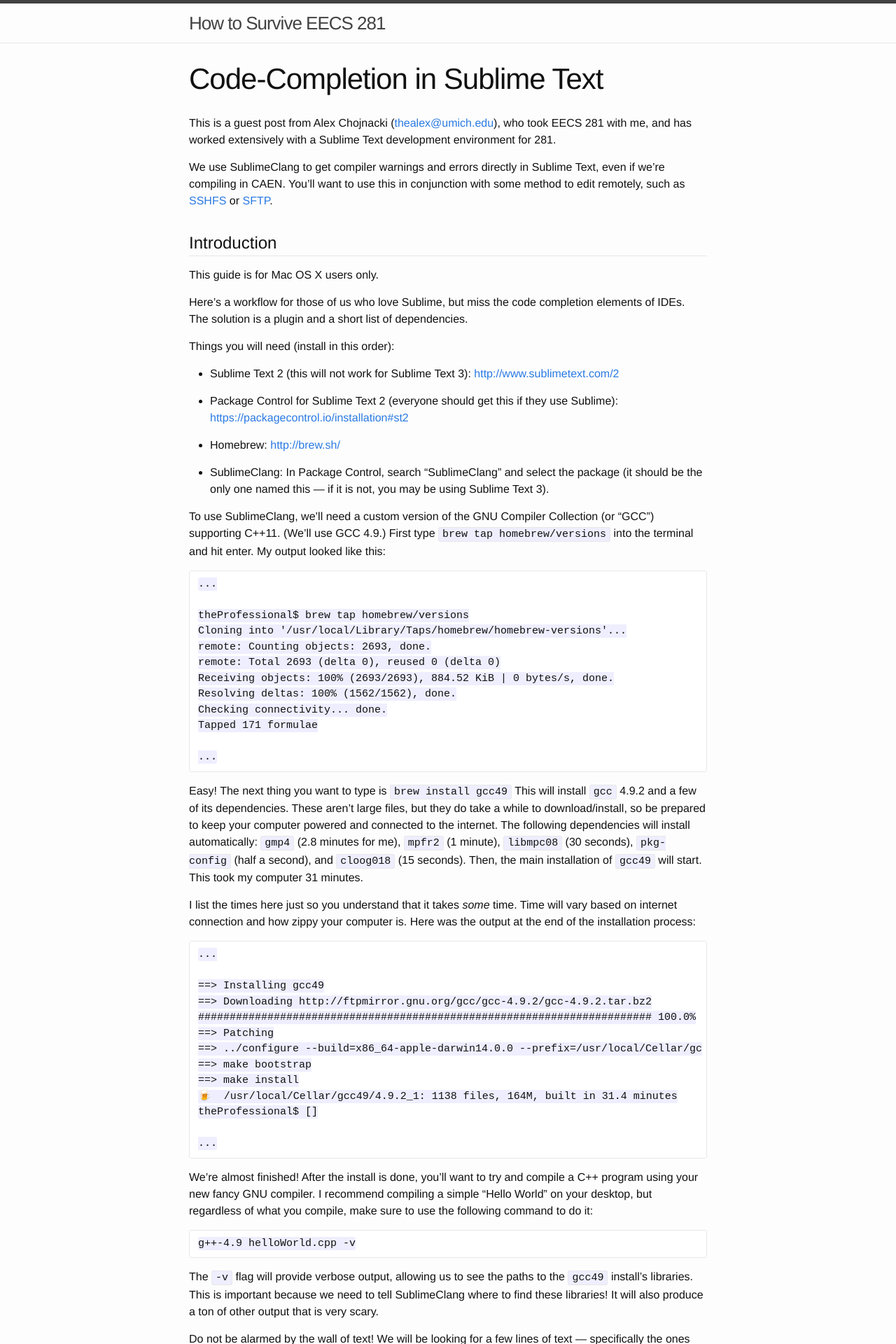
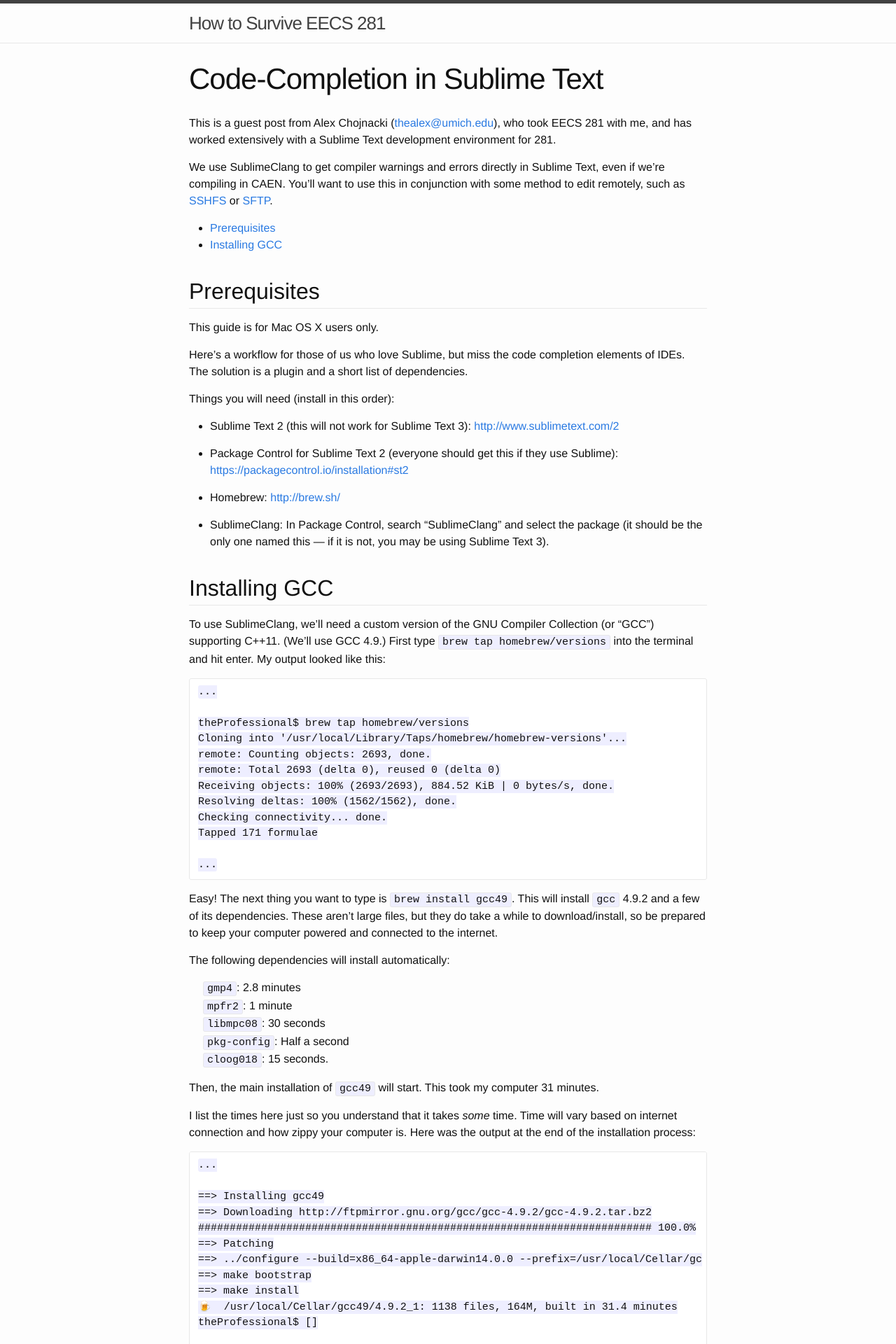
Before and after one commit to arxanas/how-to-survive-eecs-281, a Jekyll site: the page built from _posts/2015-01-21-sublime-clang.md, in a window 1280 px wide. Shown: the top 1920 px of the page at 70% size. Built offline with Jekyll 4.4.1, drawn with Linux system fonts in a browser that asks for light colours.

Commit message:
Add working example picture to Sublime Clang article

```diff
--- a/_posts/2015-01-21-sublime-clang.md
+++ b/_posts/2015-01-21-sublime-clang.md
@@ -19,7 +19,10 @@
   [sshfs]: {{ site.baseurl }}/dealing-with-caen/
   [sftp]: http://rdxiang.github.io/programming/sublime-sftp/
 
-# Introduction
+* toc
+{:toc}
+
+## Prerequisites
 
 This guide is for Mac OS X users only.
 
@@ -41,6 +44,7 @@
     package (it should be the only one named this --- if it is not, you may be
 using Sublime Text 3).
 
+## Installing GCC
 
 To use SublimeClang, we'll need a custom version of the GNU Compiler Collection
 (or "GCC") supporting C++11. (We'll use GCC 4.9.) First type `brew tap
@@ -59,13 +63,30 @@
 
     ...
 
-Easy! The next thing you want to type is `brew install gcc49` This will install
+Easy! The next thing you want to type is `brew install gcc49`. This will install
 `gcc` 4.9.2 and a few of its dependencies. These aren't large files, but they do
 take a while to download/install, so be prepared to keep your computer powered
-and connected to the internet. The following dependencies will install
-automatically: `gmp4` (2.8 minutes for me), `mpfr2` (1 minute), `libmpc08` (30
-seconds), `pkg-config` (half a second), and `cloog018` (15 seconds). Then, the
-main installation of `gcc49` will start. This took my computer 31 minutes.
+and connected to the internet.
+
+The following dependencies will install automatically:
+
+`gmp4`
+: 2.8 minutes
+
+`mpfr2`
+: 1 minute
+
+`libmpc08`
+: 30 seconds
+
+`pkg-config`
+: Half a second
+
+`cloog018`
+: 15 seconds.
+
+Then, the main installation of `gcc49` will start.  This took my computer 31
+minutes.
 
 I list the times here just so you understand that it takes *some* time. Time
 will vary based on internet connection and how zippy your computer is. Here was
@@ -166,9 +187,11 @@
 
 We're done with all the installation! You should be able to open your
 `helloWorld.cpp` from earlier and add something incorrect. Save the file
-(`command + s`) and watch the errors pop up in the console below! Taking the
+(<kbd>Cmd+s</kbd>) and watch the errors pop up in the console below! Taking the
 semicolon off the end or using a vector without including `<vector>` should be
 enough to throw an error.
+
+{% image exampleError.png "Compile error showing in Sublime Text." %}
 
 This means that you can open projects with Sublime Text 2 and have them link and
 compile correctly --- allowing you access to autocompletion for the entire
--- a/_sass/_site.scss
+++ b/_sass/_site.scss
@@ -69,3 +69,30 @@
 .blank-page {
     height: 500px;
 }
+
+.post-content dl {
+    margin-left: 20px;
+
+    dt {
+        display: inline;
+        font-weight: bold;
+
+        code, pre {
+            font-weight: normal;
+        }
+
+        &:after {
+            content: ":";
+            font-weight: normal;
+        }
+    }
+
+    dd {
+        display: inline;
+
+        &:after {
+            content: "\A";
+            white-space: pre;
+        }
+    }
+}
```
Also changed, not shown: assets/posts/sublime-clang/SublimeClang.png (added), assets/posts/sublime-clang/codeCompletion.png (added), assets/posts/sublime-clang/exampleError.png (added), assets/posts/sublime-clang/packageControlOpen.png (added), assets/posts/sublime-clang/sshStep1.png (added), assets/posts/sublime-clang/sshStep2.png (added), assets/posts/sublime-clang/sshStep3.png (added), 1 other file.
